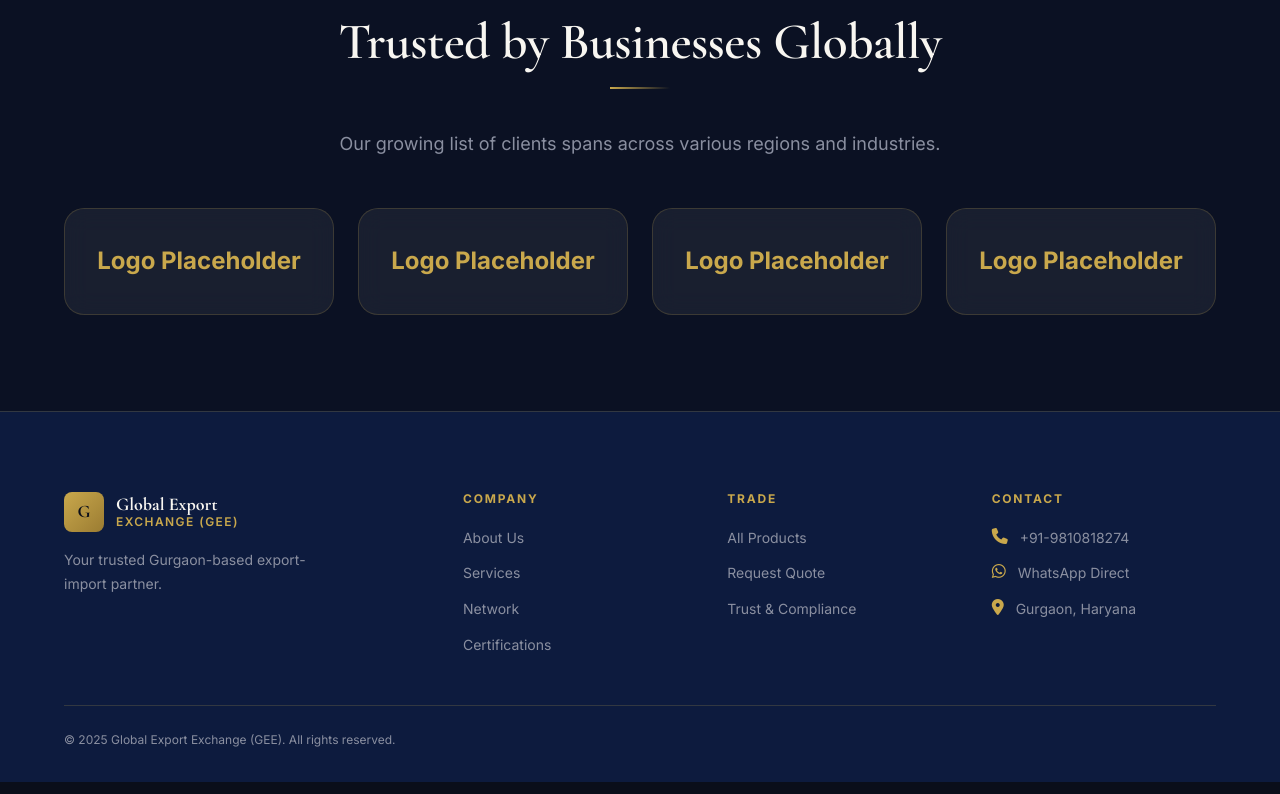
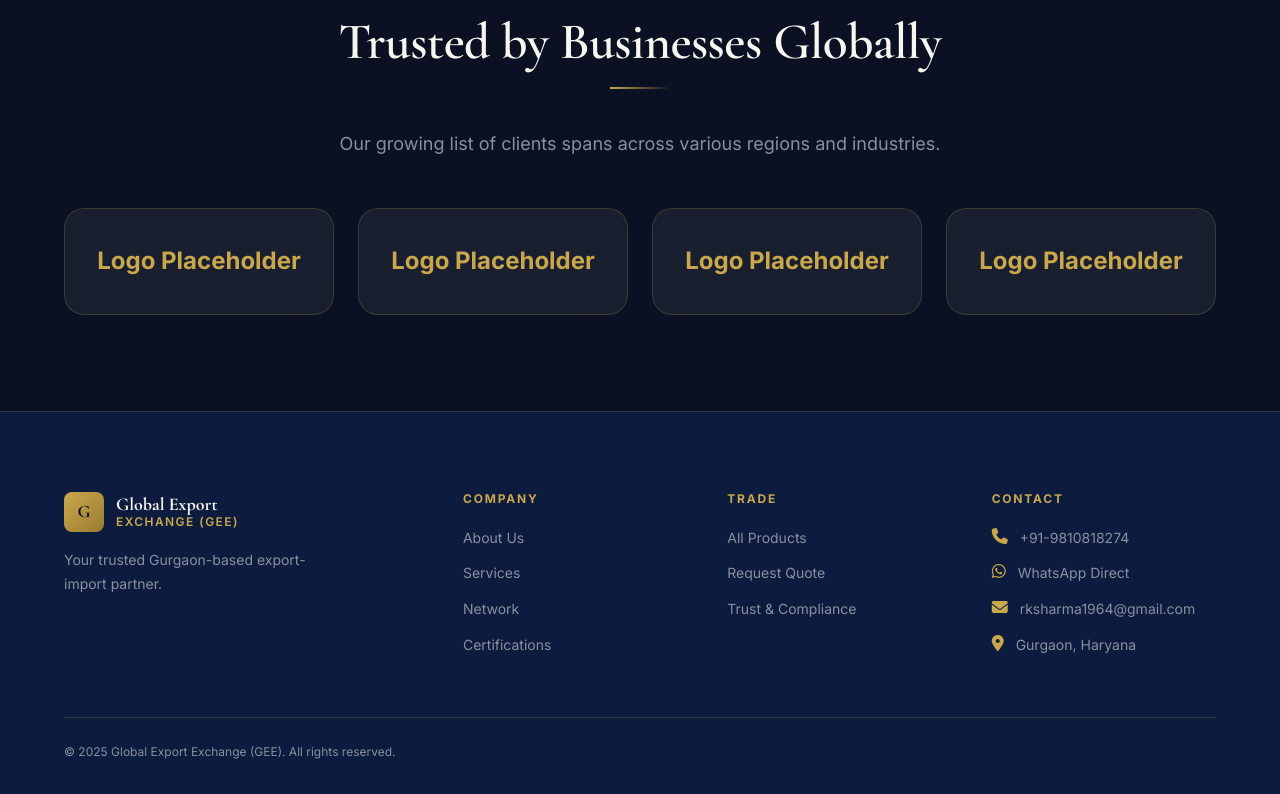
Before and after one commit to aasthakumar96/GlobalExportExchange, a website: page clients.html in a window 1280 px wide. Shown: the part 1262-2056 px from the top of the page. Drawn offline with nearby package versions, Linux system fonts and the light colour scheme.

Commit message:
Add contact email to all footers

```diff
--- a/clients.html
+++ b/clients.html
@@ -106,7 +106,7 @@
         <div class="footer__col">
           <h5>Contact</h5>
           <div class="footer__contact-item"><i class="fas fa-phone ico"></i><span><a href="tel:+919810818274">+91-9810818274</a></span></div>
-          <div class="footer__contact-item"><i class="fab fa-whatsapp ico"></i><span><a href="https://wa.me/919810818274" target="_blank" rel="noopener">WhatsApp Direct</a></span></div>
+          <div class="footer__contact-item"><i class="fab fa-whatsapp ico"></i><span><a href="https://wa.me/919810818274" target="_blank" rel="noopener">WhatsApp Direct</a></span></div><div class="footer__contact-item"><i class="fas fa-envelope ico"></i><span><a href="mailto:rksharma1964@gmail.com">rksharma1964@gmail.com</a></span></div>
           <div class="footer__contact-item"><i class="fas fa-location-dot ico"></i><span>Gurgaon, Haryana</span></div>
         </div>
       </div>
```
Also changed, not shown: products/agriculture.html (+1 -1 lines), products/chemicals.html (+1 -1 lines), products/industrial.html (+1 -1 lines), products/machinery.html (+1 -1 lines), products/textiles.html (+1 -1 lines), rfq.html (+1 -1 lines), services.html (+1 -1 lines), supplier.html (+1 -1 lines), trust.html (+1 -1 lines).
